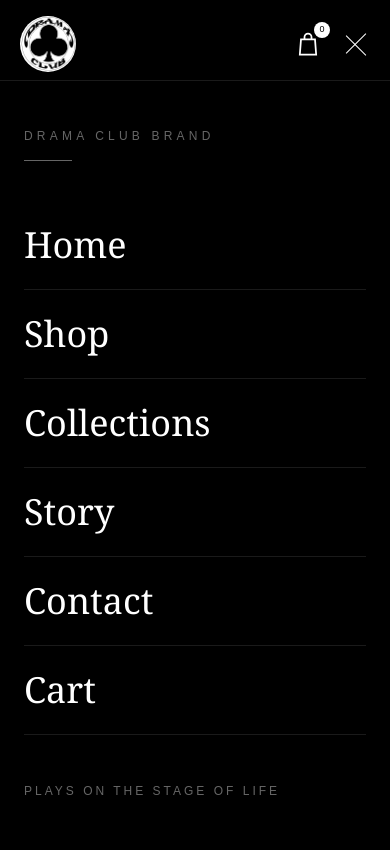
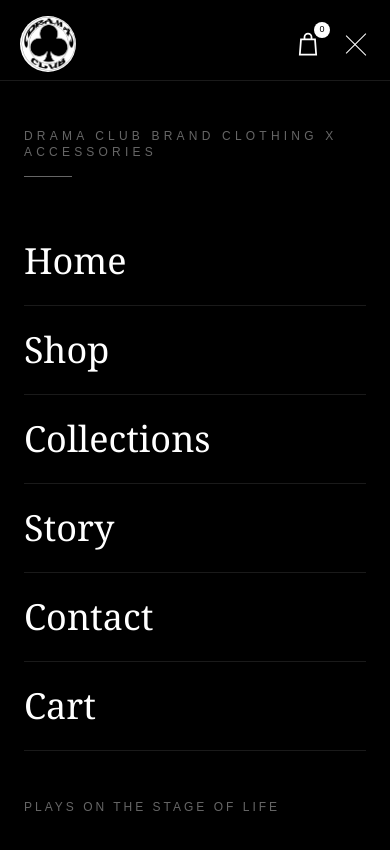
Before and after one commit to DramaClub25/drama-club-clothing-brand, a Next.js app: page / in a window 390 px wide. Both pictures are taken after a click on the button "Open menu". Shown: the top 850 px of the page. Built offline with nearby package versions, Linux system fonts and the light colour scheme; grey boxes are pictures that could not be loaded.

Commit message:
title in mobile menu

```diff
--- a/components/layout/Header.tsx
+++ b/components/layout/Header.tsx
@@ -123,7 +123,7 @@
         <div className="flex min-h-screen flex-col px-6 pb-12 pt-32">
           <div className="mb-10">
             <p className="text-xs uppercase tracking-[0.35em] text-white/40">
-              Drama Club Brand
+              Drama Club Brand Clothing x Accessories
             </p>
             <div className="mt-4 h-px w-12 bg-white/40" />
           </div>
```
